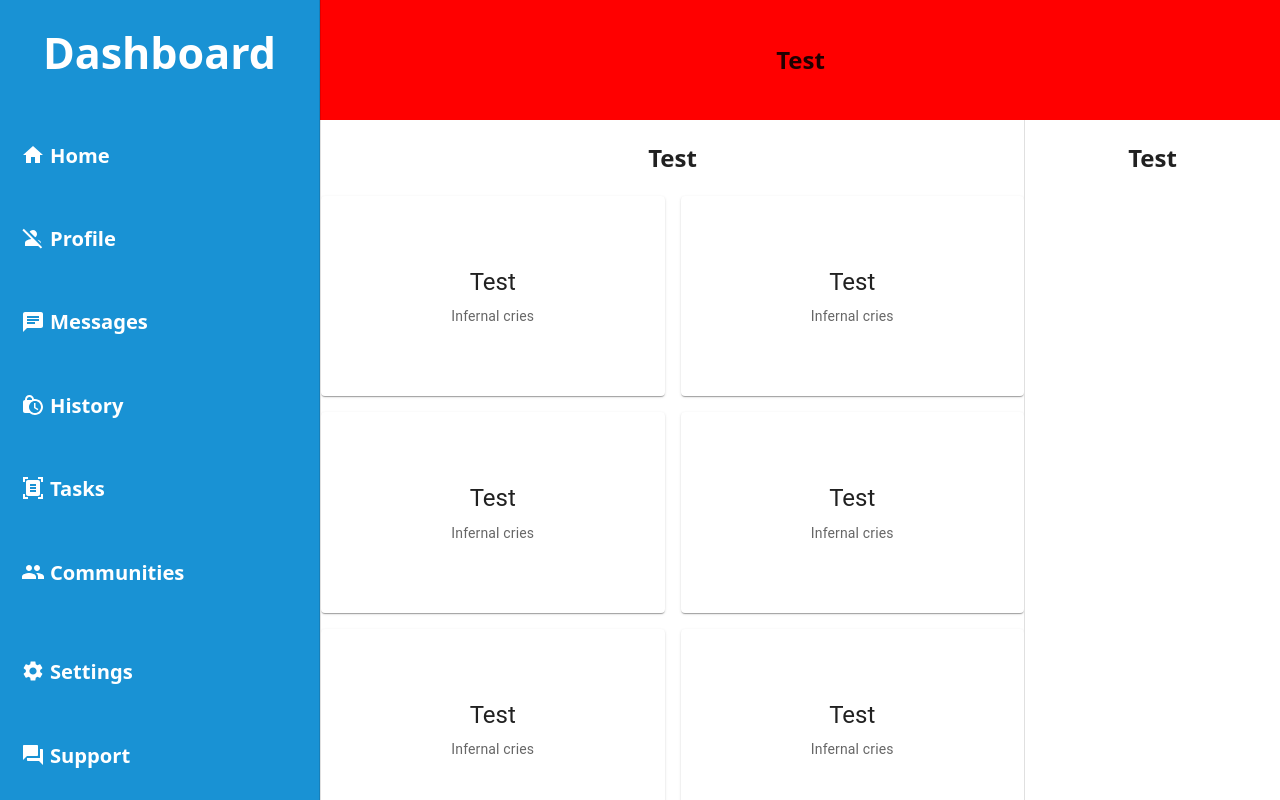
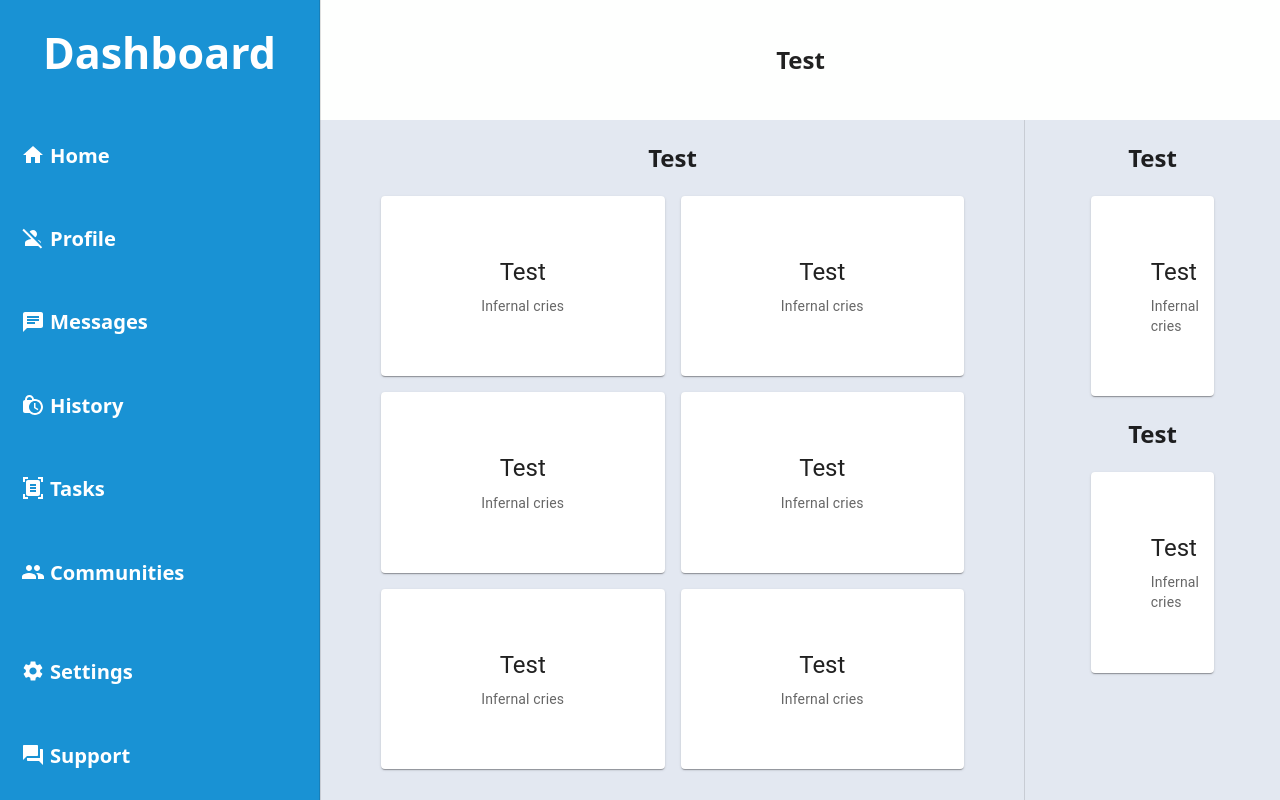
Before and after one commit to wildfireOfMine/adminDashboardTOP, a React (Vite) app: page / in a window 1280 px wide. Built offline with nearby package versions, Linux system fonts and the light colour scheme.

Commit message:
Fixed architecture

```diff
--- a/src/App.css
+++ b/src/App.css
@@ -52,7 +52,7 @@
 }
 
 .css-1lt5qva-MuiCardContent-root{
-  padding: 70px !important;
+  padding: 60px !important;
 }
 
 a{
@@ -73,3 +73,11 @@ a{
 .css-b7dj7n-MuiList-root > li > h2 > a > svg {
   margin: 5px;
 }
+
+.css-4j4xdv-MuiDrawer-docked .MuiDrawer-paper{
+  background-color: #e3e8f1;
+}
+
+.css-hcmlca-MuiDrawer-docked .MuiDrawer-paper{
+  justify-content: center !important;
+}
--- a/src/components/RightBar.jsx
+++ b/src/components/RightBar.jsx
@@ -14,6 +14,7 @@ const RightBar = () => {
                 boxSizing: 'border-box',
                 left: '25%',
                 top: '15%',
+                /* backgroundColor: '#e3e8f1', */
             },
             }}
             variant="permanent"
@@ -22,22 +23,22 @@ const RightBar = () => {
         <Box>
             <h2>Test</h2>
             <Grid className="cardGrid" container spacing={2}>
-              <Grid className="cardGrid" size={{ xs: 9, md: 6 } }>
+              <Grid className="cardGrid" size={{ xs: 9, md: 5 } }>
                 <CustomCard title="Test" description="Infernal cries" />
               </Grid>
-              <Grid className="cardGrid" size={{ xs: 9, md: 6 }}>
+              <Grid className="cardGrid" size={{ xs: 9, md: 5 }}>
                 <CustomCard title="Test" description="Infernal cries" />
               </Grid>
-              <Grid className="cardGrid" size={{ xs: 9, md: 6 }}>
+              <Grid className="cardGrid" size={{ xs: 9, md: 5 }}>
                 <CustomCard title="Test" description="Infernal cries" />
               </Grid>
-              <Grid className="cardGrid" size={{ xs: 9, md: 6 }}>
+              <Grid className="cardGrid" size={{ xs: 9, md: 5 }}>
                 <CustomCard title="Test" description="Infernal cries" />
               </Grid>
-              <Grid className="cardGrid" size={{ xs: 9, md: 6 }}>
+              <Grid className="cardGrid" size={{ xs: 9, md: 5 }}>
                 <CustomCard title="Test" description="Infernal cries" />
               </Grid>
-              <Grid className="cardGrid" size={{ xs: 9, md: 6 }}>
+              <Grid className="cardGrid" size={{ xs: 9, md: 5 }}>
                 <CustomCard title="Test" description="Infernal cries" />
               </Grid>
             </Grid>
@@ -56,7 +57,18 @@ const RightBar = () => {
             variant="permanent"
             anchor="right"
         >
-          <h2>Test</h2>
+            <h2>Test</h2>
+            <Grid className="cardGrid" container spacing={1}>
+                <Grid className="cardGrid" size={{ xs: 4, md: 6 } }>
+                <CustomCard title="Test" description="Infernal cries" />
+                </Grid>
+            </Grid>
+            <h2>Test</h2>
+            <Grid className="cardGrid" container spacing={1}>
+                <Grid className="cardGrid" size={{ xs: 4, md: 6 } }>
+                <CustomCard title="Test" description="Infernal cries" />
+                </Grid>
+            </Grid>
           </Drawer>
 
     </Drawer>
--- a/src/components/TopBar.jsx
+++ b/src/components/TopBar.jsx
@@ -14,7 +14,7 @@ const TopBar = () => {
                 boxSizing: 'border-box',
                 left: '25%',
                 top: '0%',
-                backgroundColor: 'red',
+                backgroundColor: '#fefffe',
             },
             }}
             variant="permanent"
```
